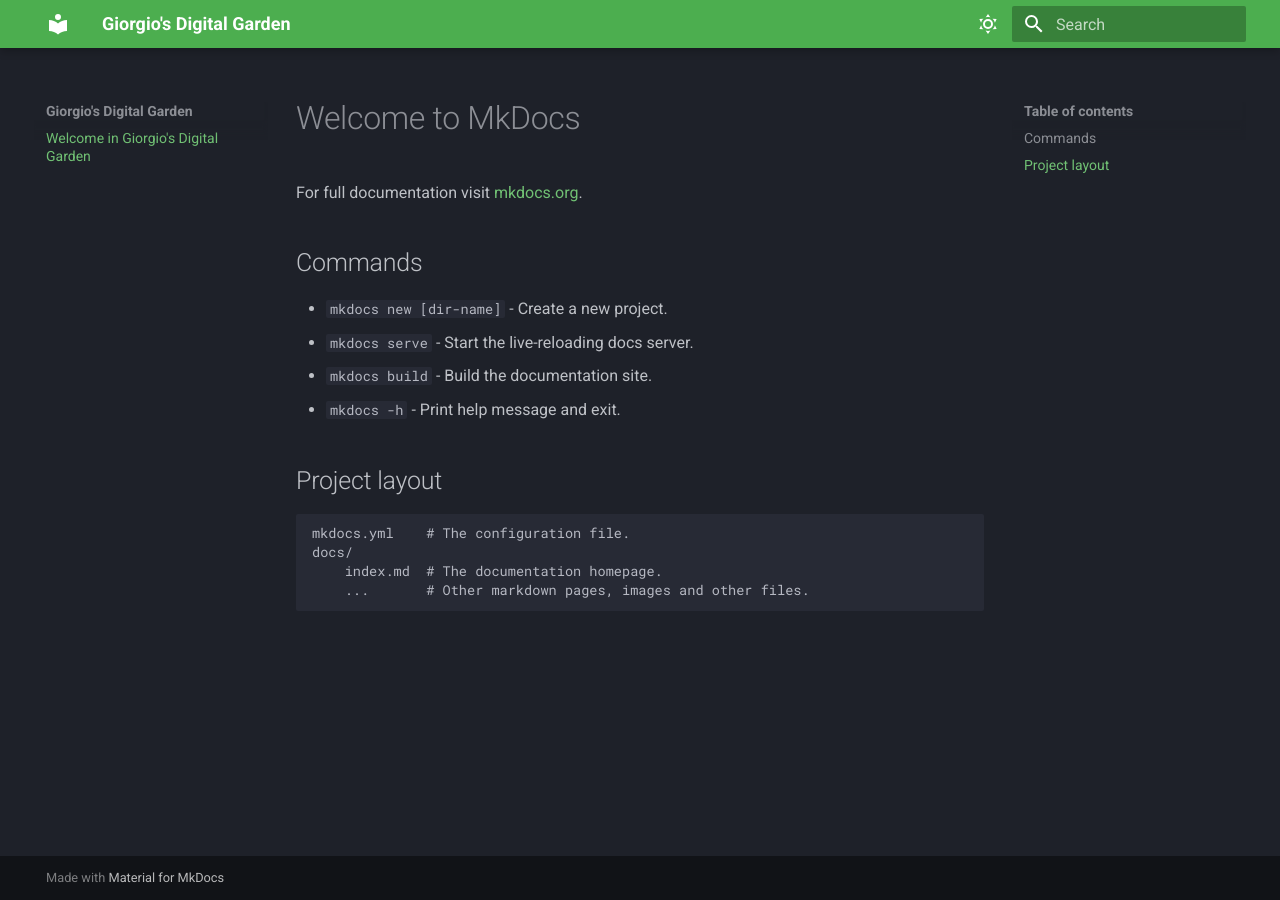
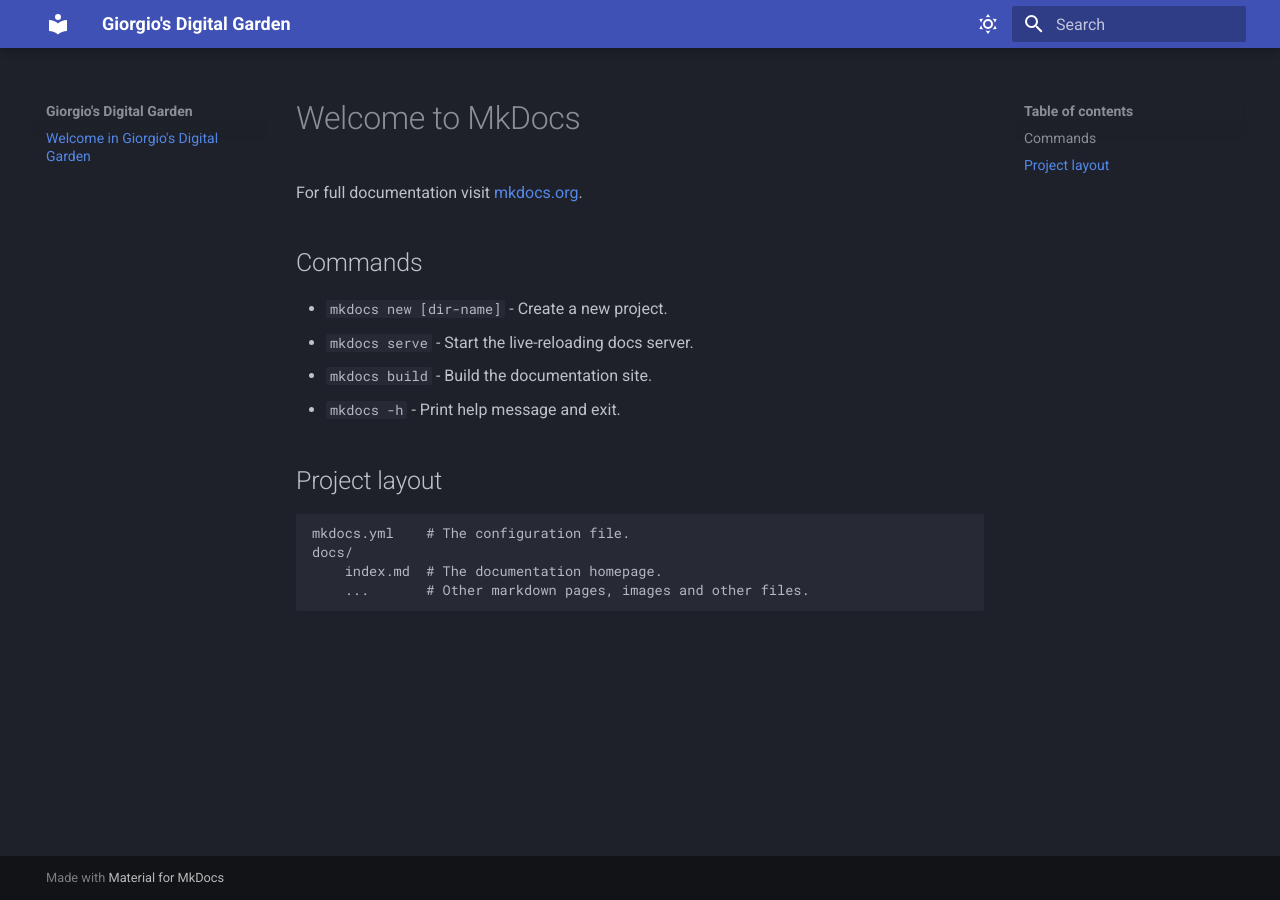
Before and after one commit to aramilialon/digitalgarden, an MkDocs documentation site: the page built from docs/index.md, in a window 1280 px wide. Built offline with MkDocs 1.6.1 and Material for MkDocs 9.7.7, drawn with Linux system fonts in a browser that asks for light colours.

Commit message:
commented primare and accent colour for modes + added some markdown extentions

```diff
--- a/mkdocs.yml
+++ b/mkdocs.yml
@@ -8,13 +8,28 @@ theme:
       toggle:
         icon: material/weather-sunny
         name: Dark mode
-      primary: green
-      accent: deep purple
+      # primary: green
+      # accent: deep purple
 
     # Light Mode
     - scheme: default
       toggle:
         icon: material/weather-night
         name: Light mode
-      primary: blue
-      accent: deep orange
+      # primary: blue
+      # accent: deep orange
+
+markdown_extensions:
+  # Material Emoji support
+  - attr_list
+  - pymdownx.emoji:
+      emoji_index: !!python/name:material.extensions.emoji.twemoji
+      emoji_generator: !!python/name:material.extensions.emoji.to_svg
+  #Syntax highlighting
+  - pymdownx.highlight:
+      anchor_linenums: true
+      line_spans: __span
+      pygments_lang_class: true
+  - pymdownx.inlinehilite
+  - pymdownx.snippets
+  - pymdownx.superfences
```
